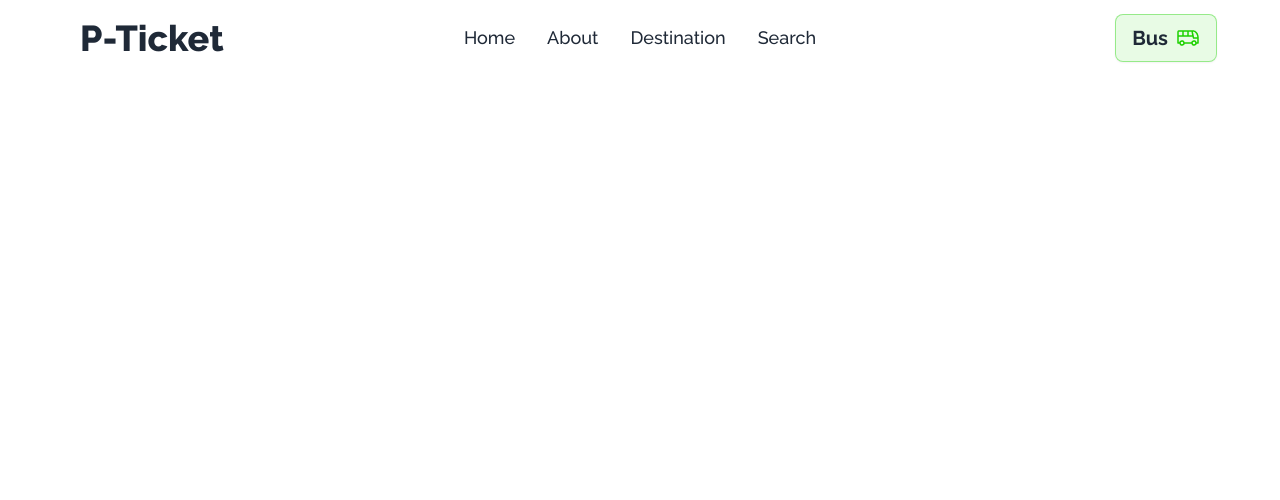
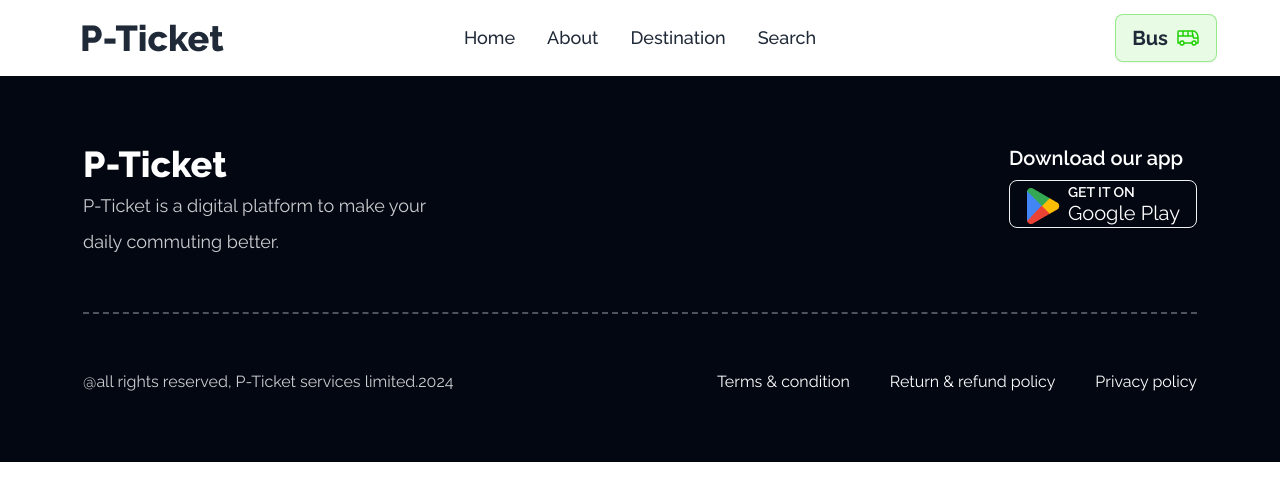
Before and after one commit to ramim-ahmed/p-ticket-web-app, a plain HTML site: page index.html in a window 1280 px wide. Drawn offline with nearby package versions, Linux system fonts and the light colour scheme.

Commit message:
[DONE] footer-section

```diff
--- a/index.html
+++ b/index.html
@@ -79,7 +79,46 @@
       <!-- offers -->
       <!-- paribahan -->
       <!-- footer -->
-      <footer></footer>
+      <footer class="bg-[#030712] text-white py-10">
+        <div class="max-w-[1170px] mx-auto">
+          <div class="footer justify-between p-7">
+            <aside>
+              <h1 class="text-4xl font-extrabold">P-Ticket</h1>
+              <p class="text-lg text-[#ffffffCC]">
+                P-Ticket is a digital platform to make your
+              </p>
+              <p class="text-lg text-[#ffffffCC]">daily commuting better.</p>
+            </aside>
+            <nav>
+              <p class="text-xl font-semibold">Download our app</p>
+              <button class="btn bg-transparent">
+                <img src="./images/playstore.png" alt="" />
+                <div class="text-left py-1">
+                  <p class="text-white">GET IT ON</p>
+                  <p class="text-white text-xl font-normal">Google Play</p>
+                </div>
+              </button>
+            </nav>
+          </div>
+          <div class="p-7">
+            <p
+              class="border-b-2 border-dashed border-opacity-30 border-white"
+            ></p>
+          </div>
+          <div class="p-7 flex flex-col lg:flex-row justify-between">
+            <p class="text-[#ffffffCC] text-base">
+              @all rights reserved, P-Ticket services limited.2024
+            </p>
+            <div
+              class="flex flex-col mt-4 lg:mt-0 lg:flex-row items-start lg:items-center lg:space-x-10 lg:space-y-0 space-y-3"
+            >
+              <p class="text-base">Terms & condition</p>
+              <p class="text-base">Return & refund policy</p>
+              <p class="text-base">Privacy policy</p>
+            </div>
+          </div>
+        </div>
+      </footer>
     </main>
   </body>
 </html>
```
